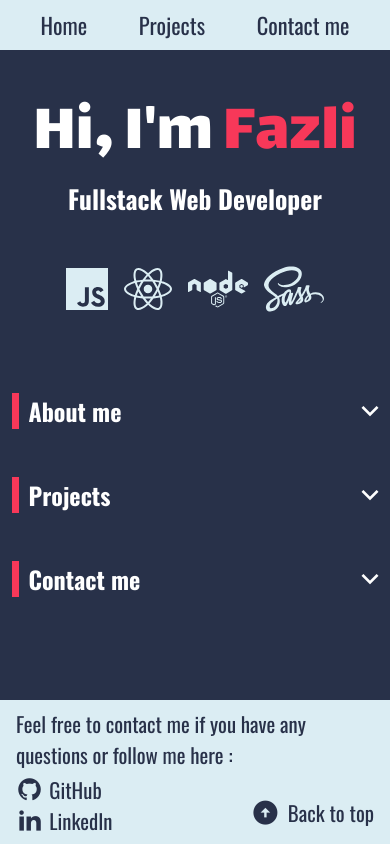
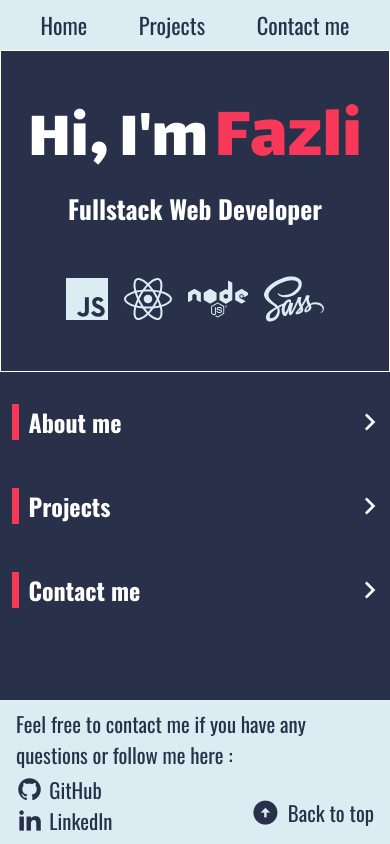
Before and after one commit to karafaze/portefolio, a React (Create React App) app: page / in a window 390 px wide. Built offline with nearby package versions, Linux system fonts and the light colour scheme.

Commit message:
fixed responsive design for screen smaller than 500px wide

```diff
--- a/src/components/Name.js
+++ b/src/components/Name.js
@@ -1,11 +1,41 @@
 import React from 'react'
+import GlobalStack from './GlobalStack'
 
+// export default function Name(){
+//     return (
+//         <React.Fragment>
+//             <div className='top-wrapper'>
+//                 <div id="home" className='signature'>
+//                     <div className='signature--name'>
+//                         <p>Hi, I'm</p>
+//                         <div className='signature--name__main'>
+//                             <span className='letter-f'>F</span>
+//                             <span className='letter-a'>a</span>
+//                             <span className='letter-z'>z</span>
+//                             <span className='letter-l'>l</span>
+//                             <div className='letter-i'>
+//                                 <span className='letter-i__point'>.</span>
+//                                 <span className='letter-i__bar'>l</span>
+//                             </div>
+//                         </div>
+//                     </div>
+//                     {/* <p className='signature--name'>Hi, I'm <span className="signature--name__main">Fazli</span></p> */}
+//                     <h1 className='signature--job'>Fullstack Web Developer</h1>
+//                 </div>
+//                 <GlobalStack />
+//             </div>
+//         </React.Fragment>
+//     )
+// }
 export default function Name(){
     return (
         <React.Fragment>
-            <div id="home" className='signature'>
-                <p className='signature--name'>Hi, I'm <span className="signature--name__main">Fazli</span></p>
-                <h1 className='signature--job'>Fullstack Web Developer</h1>
+            <div className='top-wrapper'>
+                <div id="home" className='signature'>
+                    <p className='signature--name'>Hi, I'm <span className="signature--name__main">Fazli</span></p>
+                    <h1 className='signature--job'>Fullstack Web Developer</h1>
+                </div>
+                <GlobalStack />
             </div>
         </React.Fragment>
     )
--- a/src/components/SectionContainer.js
+++ b/src/components/SectionContainer.js
@@ -7,9 +7,9 @@ export default function SectionContainer(props) {
     }
 
     const chevronIcon = show ? (
-        <i className="ri-arrow-up-s-line"></i>
+        <i className="ri-arrow-down-s-line"></i>
     ) : (
-        <i className="ri-arrow-down-s-line"></i>
+        <i className="ri-arrow-right-s-line"></i>
     );
 
     return (
--- a/src/pages/Home.js
+++ b/src/pages/Home.js
@@ -9,7 +9,6 @@ export default function Home() {
     return (
         <main>
             <Name />
-            <GlobalStack />
             <Presentation />
             <ProjectList />
             <FormContainer />
--- a/src/sass/components/_name.scss
+++ b/src/sass/components/_name.scss
@@ -1,3 +1,7 @@
+.top-wrapper{
+    border: 1px solid white;
+}
+
 .signature {
     margin-top: 2.5em;
     @include flexcolumn-center;
@@ -11,6 +15,10 @@
         }
         @include desktop {
             font-size: 8em;
+        }
+        &__main{
+            margin: 0;
+            font-size: 1.1em;
         }
         & span {
             color: $color-ternary;
@@ -30,3 +38,124 @@
         }
     }
 }
+
+.signature--name{
+    display: flex;
+    flex-direction: row;
+    justify-content: center;
+    align-items: baseline;
+    gap: .1em;
+    &__main{
+        display: flex;
+        flex-direction: row;
+        align-items: center;
+        & span:first-child{
+            font-size: 1.1em;
+        }
+    }
+}
+
+// .letter-f{
+//     margin: 0;
+//     padding: 0;
+//     border: 1px solid white;
+//     animation: letter-f 1100ms;
+//     animation-delay: 1s;
+//     animation-iteration-count: 1;
+// }
+// .letter-a{
+//     border: 1px solid white;
+//     animation: letter-a 1000ms 1100ms 1;
+// }
+// .letter-z{
+//     border: 1px solid white;
+//     animation: letter-a 1000ms 1200ms 1;
+// }
+// .letter-l{
+//     border: 1px solid white;
+//     animation: letter-a 1000ms 1300ms 1;
+// }
+// .letter-i{
+//     display: flex;
+//     margin: 0;
+//     padding: 0;
+//     flex-direction: column;
+//     &__bar{
+//         display: flex;
+//         justify-content: center;
+//         align-items: center;
+//         height: .6em;
+//         font-size: .9em;
+//         transform: translateY(-50%) scaleY(.75);
+//     }
+//     &__point{
+//         display: flex;
+//         justify-content: center;
+//         align-items: center;
+//         height: .6em;
+//         transform: translateY(-35%) scale(.9, .9);
+//         animation: letter-i_point 1000ms;
+//         animation-delay: 1.5s;
+//         animation-iteration-count: 1;
+//     }
+// }
+
+// @keyframes letter-f{
+//     0%{
+//         transform: translateY(-100%);
+//     }
+//     20%{
+//         transform: translateY(5%) scaleX(1.3) scaleY(.7);
+//     }
+//     40%{
+//         transform: translateY(-7%) scaleX(.8) scaleY(1.1);
+//     }
+//     60%{
+//         transform: translateY(2%) scaleX(1.15) scaleY(.8);
+//     }
+//     80%{
+//         transform: translateY(-4%) scaleX(.9) scaleY(.9);
+//     }
+//     90%{
+//         transform: translateY(1%) scaleX(1.05) scaleY(.95);
+//     }
+//     100% {
+//         transform: translateY(0%) scaleX(1) scaleY(1);
+//     }
+// }
+
+// @keyframes letter-a{
+//     0%{
+//         transform: translateX(-100%);
+//     }
+//     25%{
+
+//     }
+//     50%{
+
+//     }
+//     75%{
+
+//     }
+//     100%{
+//         transform: translateX(0%);
+//     }
+// }
+
+// @keyframes letter-i_point{
+//     0%{
+//         transform: translateY(30%) scale(0, 0);
+//     }
+//     25%{
+
+//     }
+//     50%{
+//         transform: translateY(10%) scale(.4, .4) rotate(360deg);
+//     }
+//     75%{
+//         transform: rotate(-180deg);
+//     }
+//     100%{
+//         transform: translateY(-40%);
+//     }
+// }
```
Also changed, not shown: src/images/kanap.png (deleted).
